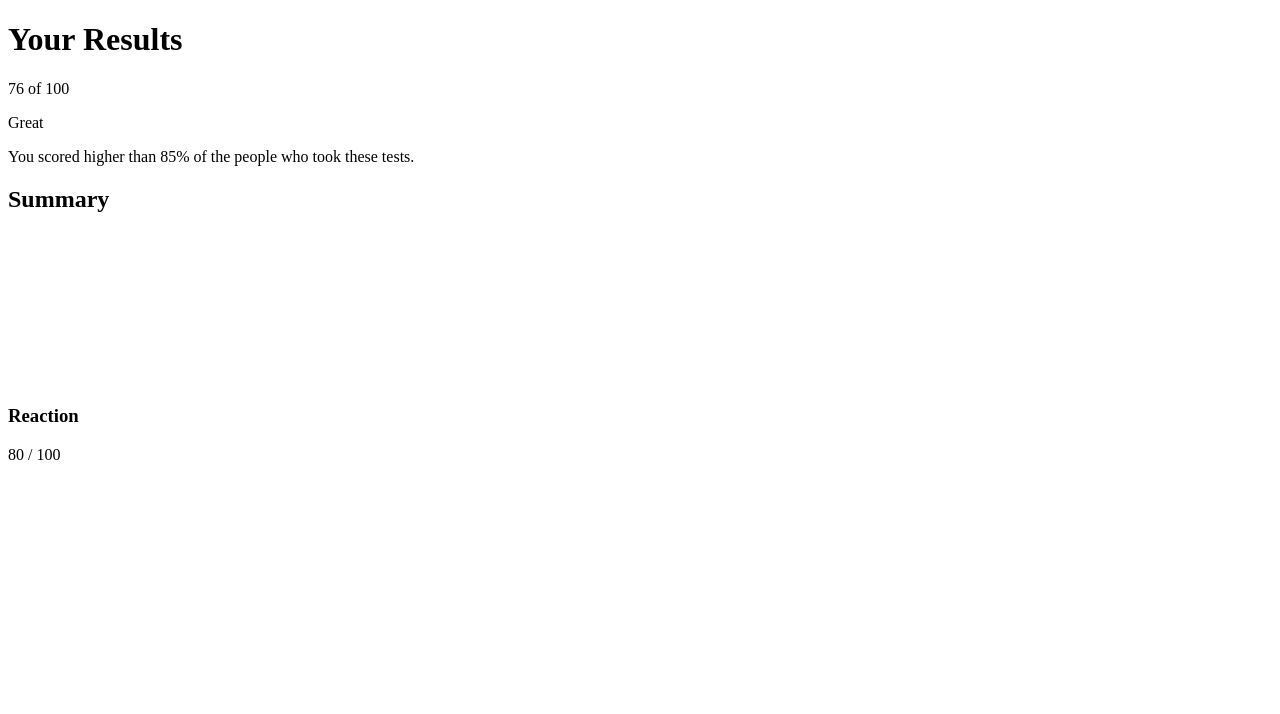
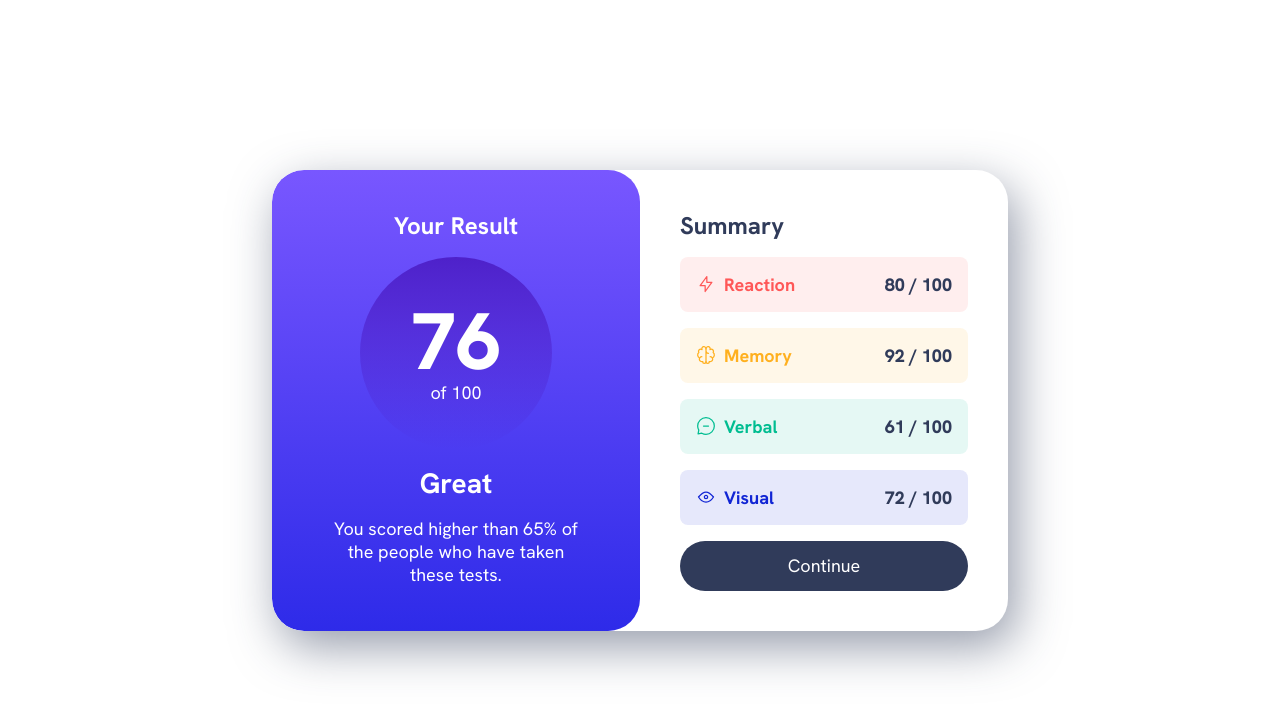
Before and after one commit to mr-aust1n/FEM-Results-summary-component, a plain HTML site: page index.html in a window 1280 px wide. Drawn offline with Linux system fonts and the light colour scheme.

Commit message:
All complete

```diff
--- a/index.html
+++ b/index.html
@@ -1,46 +1,76 @@
 <!DOCTYPE html>
 <html lang="en">
-
 <head>
   <meta charset="UTF-8">
+  <meta http-equiv="X-UA-Compatible" content="IE=edge">
   <meta name="viewport" content="width=device-width, initial-scale=1.0">
-    <title>Results summary component</title>
+  <title>FEM Results Summary</title>
+  <link rel="stylesheet" href="style.css">
 </head>
+<body>
 
-<body>
   <main>
 
-        <div class="results grid-flow" data-spacing="large">
-            <h1 class="section-title"> Your Results</h1>
-            <p class="results-score"><span>76</span> of 100</p>
+    <div class="result-summary">
+<div class="results grid-flow"
+     data-spacing="large">
+
+  <h1 class="section-title">Your Result</h1>
+  <p class="result-score"><span>76</span> of 100</p>
 
   <div class="grid-flow">
-                <p class="results-rank">Great
-                <p>
-                <p>You scored higher than 85% of the people who took these tests.</p>
+    <p class="result-rank">Great</p>
+    <p>You scored higher than 65% of the people who have taken these tests.</p>
   </div>
+
 </div>
 
 
-        <div class="results-summary">
+<div class="summary grid-flow"
+     data-spacing="large">
 
-            <di class="results"></di>
-            <div class="summary">
-                <h2 class="section-summary">Summary</h2>
-                <div class="grif-flow">
-                    <div class="summary-item">
+  <h2 class="section-title">Summary</h2>
+
+  <div class="grid-flow">
+    <div class="summary-item"
+         data-item-type="accent-1">
       <div class="flex-group">
-                            <svg></svg>
+        <svg class="summary-icon" xmlns="http://www.w3.org/2000/svg" width="20" height="20" fill="none" viewBox="0 0 20 20"><path  stroke-linecap="round" stroke-linejoin="round" stroke-width="1.25" d="M10.833 8.333V2.5l-6.666 9.167h5V17.5l6.666-9.167h-5Z"/></svg>
         <h3 class="summary-item-title">Reaction</h3>
       </div>
       <p class="summary-score"><span>80</span> / 100</p>
     </div>
+    <div class="summary-item"
+         data-item-type="accent-2">
+      <div class="flex-group">
+        <svg class="summary-icon" xmlns="http://www.w3.org/2000/svg" width="20" height="20" fill="none" viewBox="0 0 20 20"><path  stroke-linecap="round" stroke-linejoin="round" stroke-width="1.25" d="M5.833 11.667a2.5 2.5 0 1 0 .834 4.858"/><path stroke-linecap="round" stroke-linejoin="round" stroke-width="1.25" d="M3.553 13.004a3.333 3.333 0 0 1-.728-5.53m.025-.067a2.083 2.083 0 0 1 2.983-2.824m.199.054A2.083 2.083 0 1 1 10 3.75v12.917a1.667 1.667 0 0 1-3.333 0M10 5.833a2.5 2.5 0 0 0 2.5 2.5m1.667 3.334a2.5 2.5 0 1 1-.834 4.858"/><path  stroke-linecap="round" stroke-linejoin="round" stroke-width="1.25" d="M16.447 13.004a3.334 3.334 0 0 0 .728-5.53m-.025-.067a2.083 2.083 0 0 0-2.983-2.824M10 3.75a2.085 2.085 0 0 1 2.538-2.033 2.084 2.084 0 0 1 1.43 2.92m-.635 12.03a1.667 1.667 0 0 1-3.333 0"/></svg>                <h3 class="summary-item-title">Memory</h3>
+      </div>
+      <p class="summary-score"><span>92</span> / 100</p>
+    </div>
+    <div class="summary-item"
+         data-item-type="accent-3">
+      <div class="flex-group">
+        <svg class="summary-icon" xmlns="http://www.w3.org/2000/svg" width="20" height="20" fill="none" viewBox="0 0 20 20"><path stroke-linecap="round" stroke-linejoin="round" stroke-width="1.25" d="M7.5 10h5M10 18.333A8.333 8.333 0 1 0 1.667 10c0 1.518.406 2.942 1.115 4.167l-.699 3.75 3.75-.699A8.295 8.295 0 0 0 10 18.333Z"/></svg>                <h3 class="summary-item-title">Verbal</h3>
+      </div>
+      <p class="summary-score"><span>61</span> / 100</p>
+    </div>
+    <div class="summary-item"
+         data-item-type="accent-4">
+      <div class="flex-group">
+        <svg class="summary-icon" xmlns="http://www.w3.org/2000/svg" width="20" height="20" fill="none" viewBox="0 0 20 20"><path  stroke-linecap="round" stroke-linejoin="round" stroke-width="1.25" d="M10 11.667a1.667 1.667 0 1 0 0-3.334 1.667 1.667 0 0 0 0 3.334Z"/><path  stroke-linecap="round" stroke-linejoin="round" stroke-width="1.25" d="M17.5 10c-1.574 2.492-4.402 5-7.5 5s-5.926-2.508-7.5-5C4.416 7.632 6.66 5 10 5s5.584 2.632 7.5 5Z"/></svg>
+        <h3 class="summary-item-title">Visual</h3>
+      </div>
+      <p class="summary-score"><span>72</span> / 100</p>
+    </div>
+  </div>
+
+  <button class="button">Continue</button>
 
 </div>
+
     </div>
-        </div>
+
   </main>
 
 </body>
-
 </html>
--- /dev/null
+++ b/style.css
@@ -0,0 +1,223 @@
+@font-face {
+    font-family:'HankenGrotesk';
+    font-display: swap;
+    font-weight: 100 900;
+    src: url(assets/fonts/HankenGrotesk-VariableFont_wght.ttf)format('truetype');
+}
+
+
+:root {
+    --clr-primary-hsl-400: 252, 100%, 67%;
+    --clr-primary-hsl-500: 256, 72%, 46%;
+    --clr-secondary-hsl-400: 241, 81%, 54%;
+    --clr-secondary-hsl-500: 241, 72%, 46%;
+
+    --clr-neutral-hsl-100: 0, 0%, 100%;
+    --clr-neutral-hsl-200: 221, 100%, 96%;
+    --clr-neutral-hsl-300: 241, 100%, 89%;
+    --clr-neutral-hsl-700: 224, 30%, 27%;
+
+    --clr-neutral-100: hsl(var(--clr-neutral-hsl-100));
+    --clr-neutral-200: hsl(var(--clr-neutral-hsl-200));
+    --clr-neutral-300: hsl(var(--clr-neutral-hsl-300));
+    --clr-neutral-700: hsl(var(--clr-neutral-hsl-700));
+
+
+    --clr-primary-400: hsl(var(--clr-primary-hsl-400));
+    --clr-primary-500: hsla(var(--clr-primary-hsl-500));
+    --clr-secondary-400: hsl(var(--clr-secondary-hsl-400));
+
+    --gradient-primary: linear-gradient(
+        var(--clr-primary-400),
+        var(--clr-secondary-400));
+
+    --gradient-to-transparent: linear-gradient(
+        var(--clr-primary-500),
+        hsl(var(--clr-secondary-hsl-500), 0));
+
+    --clr-accent-1: 0, 100%, 67%;
+    --clr-accent-2: 39, 100%, 56%;
+    --clr-accent-3: 166, 100%, 37%;
+    --clr-accent-4: 234, 85%, 45%;
+
+    --font-family-default: 'HankenGrotesk', sans-serif;
+
+    --fw-regular: 500;
+    --fw-bold: 700;
+    --fw-black: 800;
+
+    --fs-400: 1.125rem;
+    --fs-500: 1.25rem;
+    --fs-600: 1.5rem;
+    --fs-700: 1.75rem;
+    --fs-800: 2rem;
+    --fs-900: 5rem;
+  }
+
+
+  *,
+*::before,
+*::after {
+  box-sizing: border-box;
+}
+
+* {
+  margin: 0;
+  font: inherit;
+}
+
+img,
+svg {
+  display: block;
+  max-width: 100%;
+}
+
+
+body {
+    font-family: var(--font-family-default);
+    font-size: var(--fs-400);
+    color: var(--clr-neutral-700);
+}
+
+.section-title {
+    font-weight: var(--fw-bold);
+    font-size: var(--fs-600);
+}
+
+.button {
+    color: var(--clr-neutral-100);
+    line-height: 1;
+    background: var(--clr-neutral-700);
+    padding: 1rem 2rem;
+    border: 0;
+    border-radius: 100vw;
+    cursor: pointer;
+}
+
+.button:hover,
+.button:focus-visible {
+    background: var(--gradient-primary);
+}
+
+.result-summary {
+--padding: 2.5rem;
+--border-radius:2rem;
+max-width: 46rem;
+display: grid;
+}
+
+.flex-group {
+    display: flex;
+    align-items: center;
+    gap: .5rem;
+    flex-wrap: wrap;
+}
+
+.grid-flow {
+    display: grid;
+    align-content: start;
+    gap: 1rem;
+}
+
+.gap-flow [data-spacing="large"] {
+    gap: 2rem;
+}
+
+.results {
+    text-align: center;
+    background: var(--gradient-primary);
+    border-radius: 0 0 var(--border-radius) var(--border-radius);
+    color: hsl(var(--clr-neutral-hsl-100));
+    padding: var(--padding) calc(var(--padding) *1.5) ;
+}
+
+
+.summary {
+    padding: var(--padding);
+}
+
+
+.result-score{
+    display: grid;
+    place-content: center;
+    width: 12rem;
+    margin-inline: auto;
+    background: var(--gradient-to-transparent);
+    aspect-ratio: 1/1;
+    border-radius: 50%;
+}
+
+.result-score span {
+    display: block;
+    font-size:  var(--fs-900);
+    font-weight: var(--fw-black);
+    line-height: 1;
+    color: (var(--clr-neutral-100));
+}
+
+.result-rank {
+   color: var(--clr-neutral-hsl-100);
+   font-size: var(--fs-700);
+   font-weight: var(--fw-bold);
+}
+
+.summary-item {
+    display: flex;
+    justify-content: space-between;
+    align-items: center;
+    padding: 1rem;
+    border-radius: .5rem;
+    background-color: hsl(var(--item-color), .1);
+  }
+
+.summary-item-title {
+    color: hsl(var(--item-color));
+    font-weight: var(--fw-bold);
+}
+
+.summary-item svg{
+ stroke: hsl(var(--item-color));
+}
+
+
+.summary-item[data-item-type="accent-1"] {
+    --item-color: var(--clr-accent-1);
+  }
+  .summary-item[data-item-type="accent-2"] {
+    --item-color: var(--clr-accent-2);
+  }
+  .summary-item[data-item-type="accent-3"] {
+    --item-color: var(--clr-accent-3);
+  }
+  .summary-item[data-item-type="accent-4"] {
+    --item-color: var(--clr-accent-4);
+  }
+
+  .summary-score{
+    font-weight: var(--fw-black);
+    color: hsl(var(--clr-neutral-hsl-700));
+  }
+
+.summary-score span {
+    color: hsl(var(--clr-neutral-hsl-700));
+
+}
+
+
+@media (min-width: 600px) {
+    body{
+        min-height: 100vh;
+        display: grid;
+        place-items: center;
+    }
+    .result-summary {
+        margin-inline:  1rem;
+        grid-template-columns: 1fr 1fr;
+        border-radius:  var(--border-radius);
+        box-shadow: .5rem 1rem 3rem hsl(var(--clr-neutral-hsl-700), .5);
+        overflow: hidden;
+    }
+    .results {
+        border-radius: var(--border-radius);
+    }
+}
```
Also changed, not shown: assets/fonts/HankenGrotesk-VariableFont_wght.ttf (added), assets/fonts/README.txt (added), assets/fonts/static/HankenGrotesk-Bold.ttf (added), assets/fonts/static/HankenGrotesk-ExtraBold.ttf (added), assets/fonts/static/HankenGrotesk-Medium.ttf (added), assets/images/favicon-32x32.png (added), assets/images/icon-memory.svg (added), assets/images/icon-reaction.svg (added), assets/images/icon-verbal.svg (added), assets/images/icon-visual.svg (added), 2 other files. Lines whose indentation alone changed are shown as unchanged.
